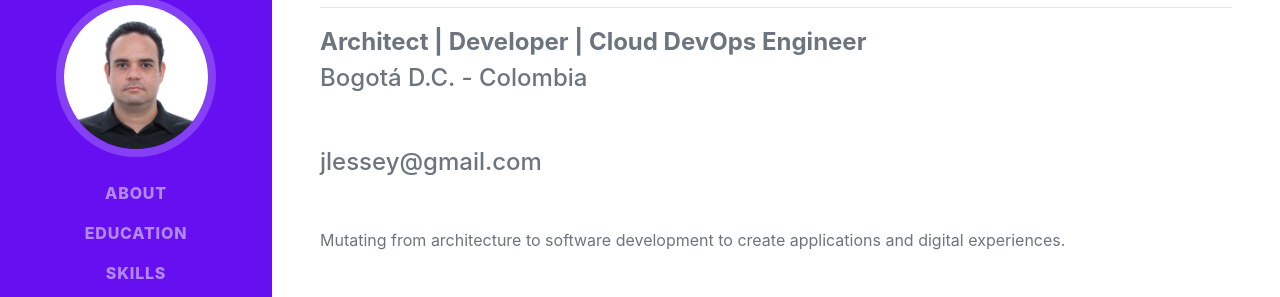
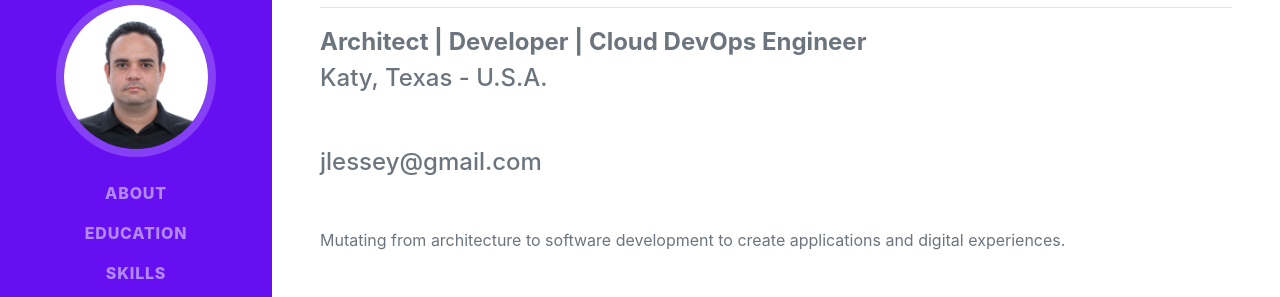
Before and after one commit to jplessey/juanlessey, a plain HTML site: page index.html in a window 1280 px wide. Shown: the part 239-536 px from the top of the page. Drawn offline with nearby package versions, Linux system fonts and the light colour scheme; a web font is replaced by a local one.

Commit message:
Update index.html

```diff
--- a/index.html
+++ b/index.html
@@ -52,7 +52,7 @@
                 <hr>
                 <div class="subheading mb-5 font-weight-bold">
                     Architect | Developer | Cloud DevOps Engineer
-                    <div class="subheading mb-5">Bogotá D.C. - Colombia</div>
+                    <div class="subheading mb-5">Katy, Texas - U.S.A.</div>
                     <div class="subheading mb-5">jlessey@gmail.com</div>
                 </div>
                 <p class="mb-5">Mutating from architecture to software development to create applications and digital experiences.</p>
```
